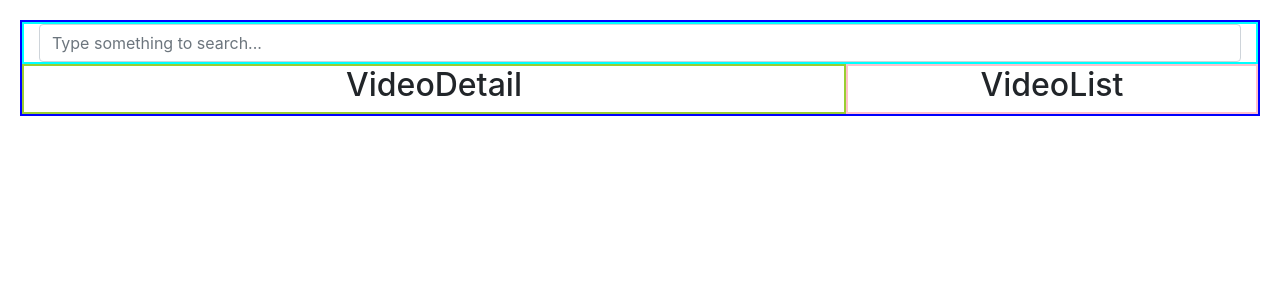
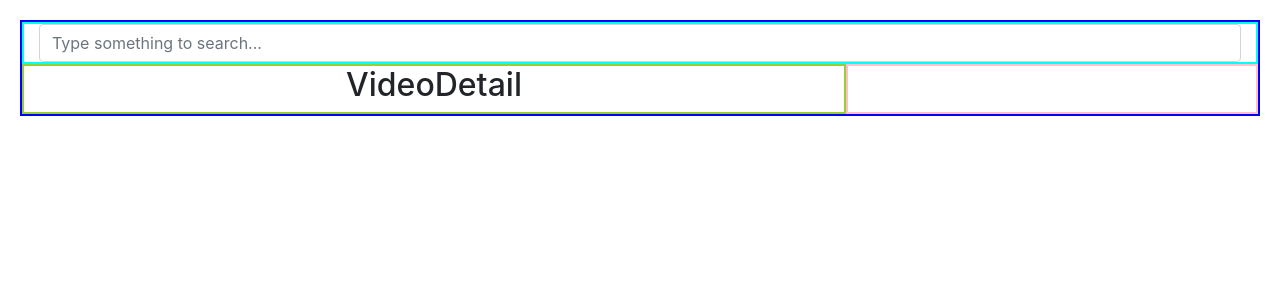
Before and after one commit to marcespanol/reactTube, a React (Create React App) app: page / in a window 1280 px wide. Shown: the top 300 px of the page. Built offline with nearby package versions, Linux system fonts and the light colour scheme.

Commit message:
videoListComponent

```diff
--- a/src/App.js
+++ b/src/App.js
@@ -1,6 +1,7 @@
 import React from 'react';
 
-import SearchBar from './components/SearchBar.js'
+import SearchBar from './components/SearchBar.js';
+import VideoList from './components/VideoList.js';
 
 import 'bootstrap/dist/css/bootstrap.min.css';
 import Container from 'react-bootstrap/Container';
@@ -57,8 +58,7 @@ class App extends React.Component {
               {/* <VideoDetail video={selectedVideo}/> */}
             </Col>
             <Col xs={12} md={4} style={{ border: '2px solid pink'}}>
-              <h2>VideoList</h2>
-              {/* <VideoList videos={videos} handleVideoSelect={this.handleVideoSelect}/> */}
+              <VideoList videos={videos} handleVideoSelect={this.handleVideoSelect}/>
             </Col>
           </Row>
         </Container>
--- /dev/null
+++ b/src/components/VideoItem.js
@@ -0,0 +1,11 @@
+import React from 'react';
+
+import 'bootstrap/dist/css/bootstrap.min.css';
+
+const VideoItem = () => {
+    return(
+        <h2>Video Item</h2>
+    )
+}
+
+export default VideoItem;
--- /dev/null
+++ b/src/components/VideoList.js
@@ -0,0 +1,18 @@
+import React from 'react';
+
+import 'bootstrap/dist/css/bootstrap.min.css';
+
+import VideoItem from './VideoItem.js'
+
+const VideoList = ({ videos }) => {
+    const renderedVideos = videos.map((video, id) => {
+    return <VideoItem key={id} />
+    });
+    return (
+        <div>
+            {renderedVideos}
+        </div>
+    )
+}
+
+export default VideoList;
```
